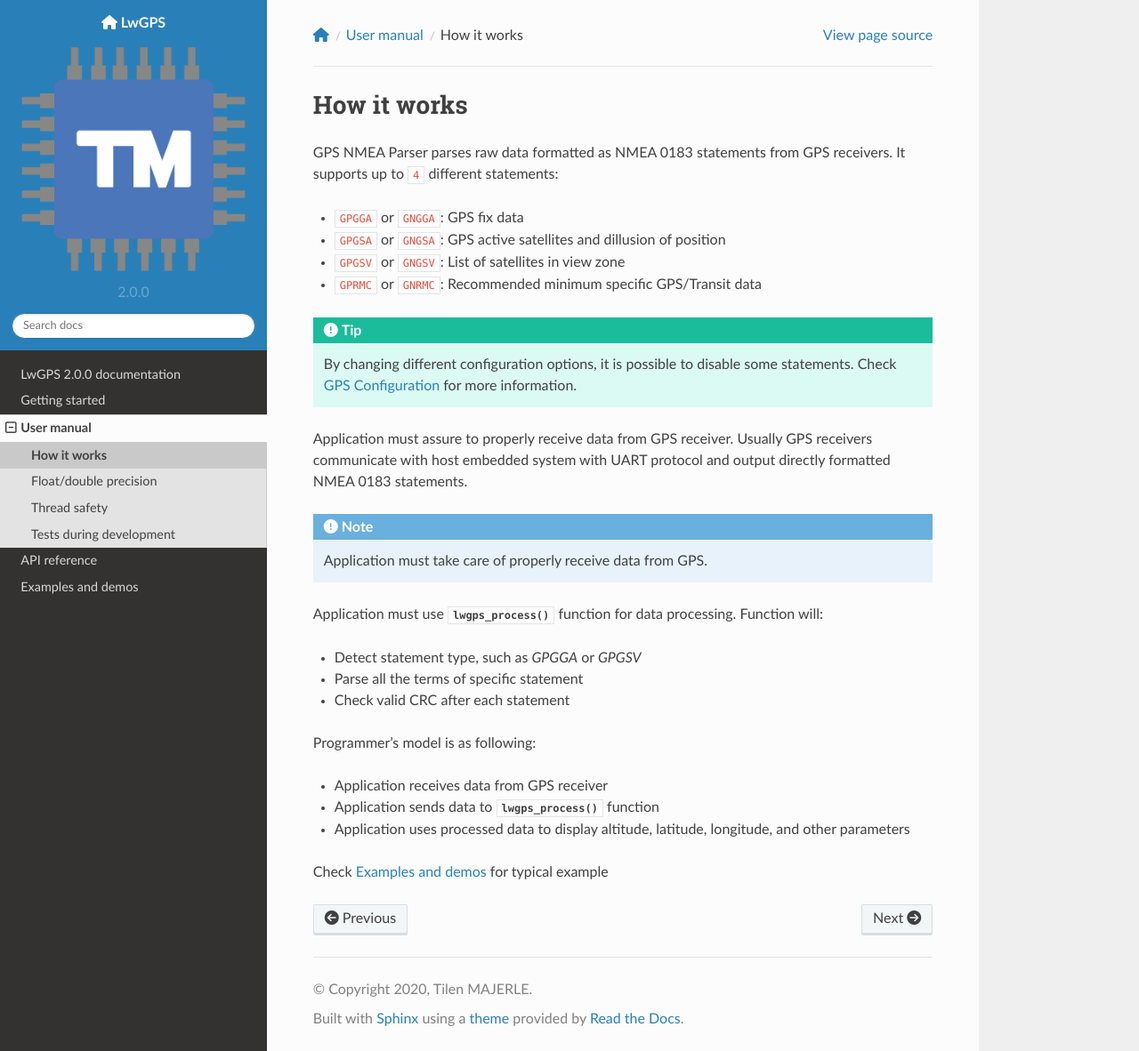
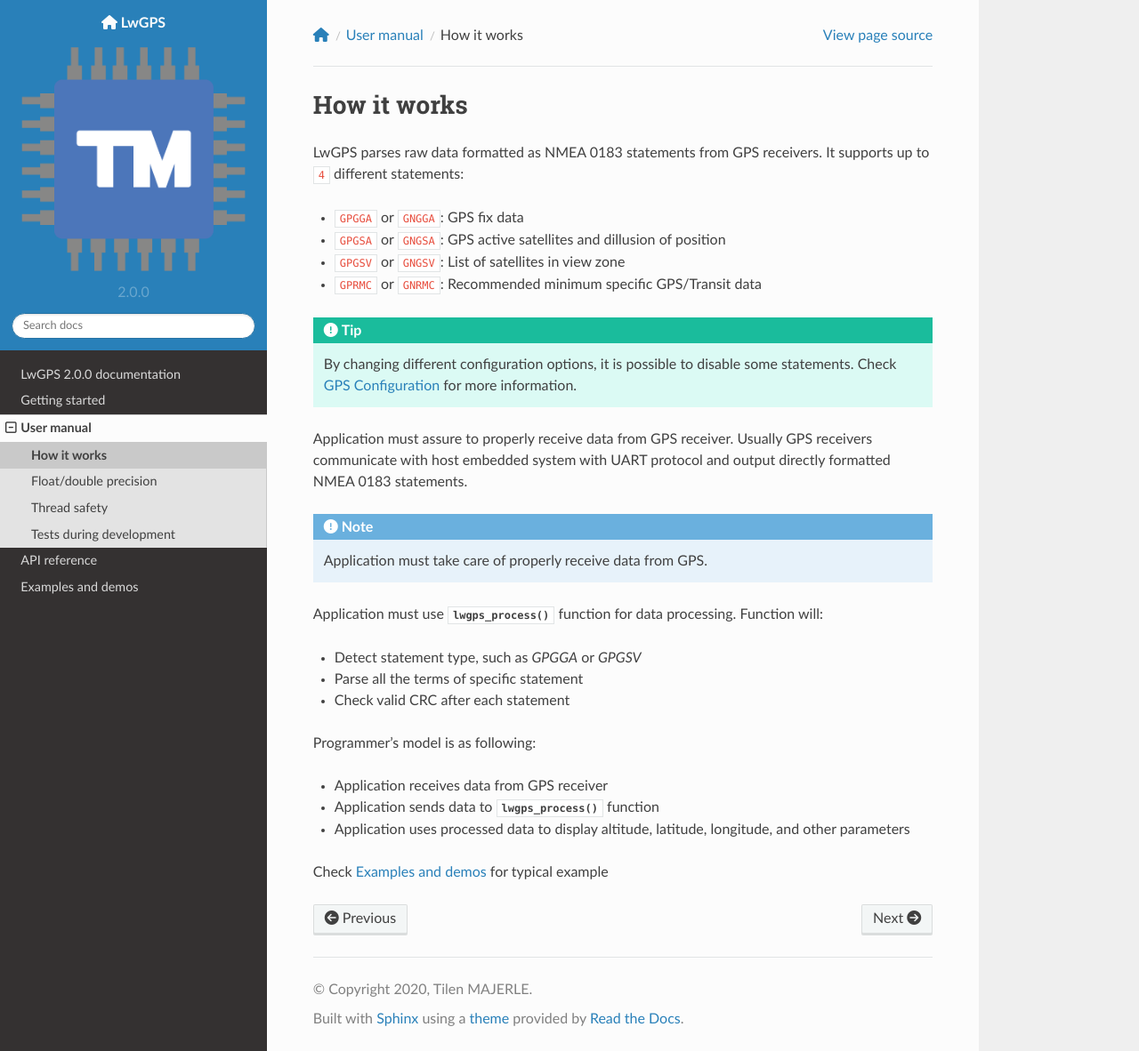
Before and after one commit to MaJerle/lwgps, a Sphinx documentation site: the page built from docs/user-manual/how-it-works.rst, in a window 1280 px wide and 1182 px high. Shown: the whole window at 89% size. Built offline with Sphinx 7.4.7 and the Read the Docs theme 2.0.0, drawn with Linux system fonts in a browser that asks for light colours; nearby versions of some CDN libraries; the version number could not be read and is left out.

```diff
--- a/docs/api-reference/gps.rst
+++ b/docs/api-reference/gps.rst
@@ -1,6 +1,6 @@
 .. _api_lwgps:
 
-GPS NMEA Parser
-===============
+LwGPS
+=====
 
 .. doxygengroup:: LWGPS
--- a/docs/user-manual/how-it-works.rst
+++ b/docs/user-manual/how-it-works.rst
@@ -3,7 +3,7 @@
 How it works
 ============
 
-GPS NMEA Parser parses raw data formatted as NMEA 0183 statements from GPS receivers. It supports up to ``4`` different statements:
+LwGPS parses raw data formatted as NMEA 0183 statements from GPS receivers. It supports up to ``4`` different statements:
 
 * ``GPGGA`` or ``GNGGA``: GPS fix data
 * ``GPGSA`` or ``GNGSA``: GPS active satellites and dillusion of position
```
